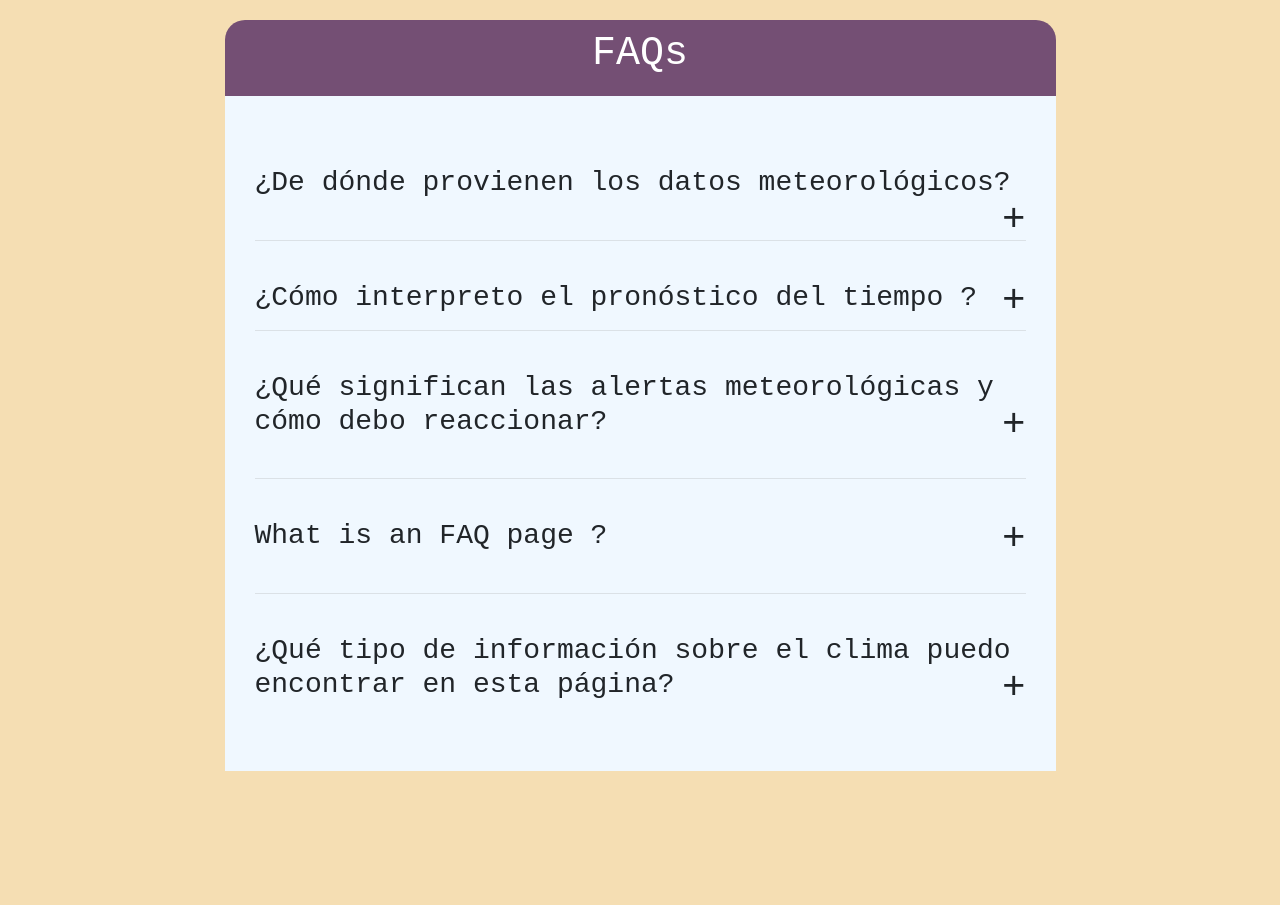
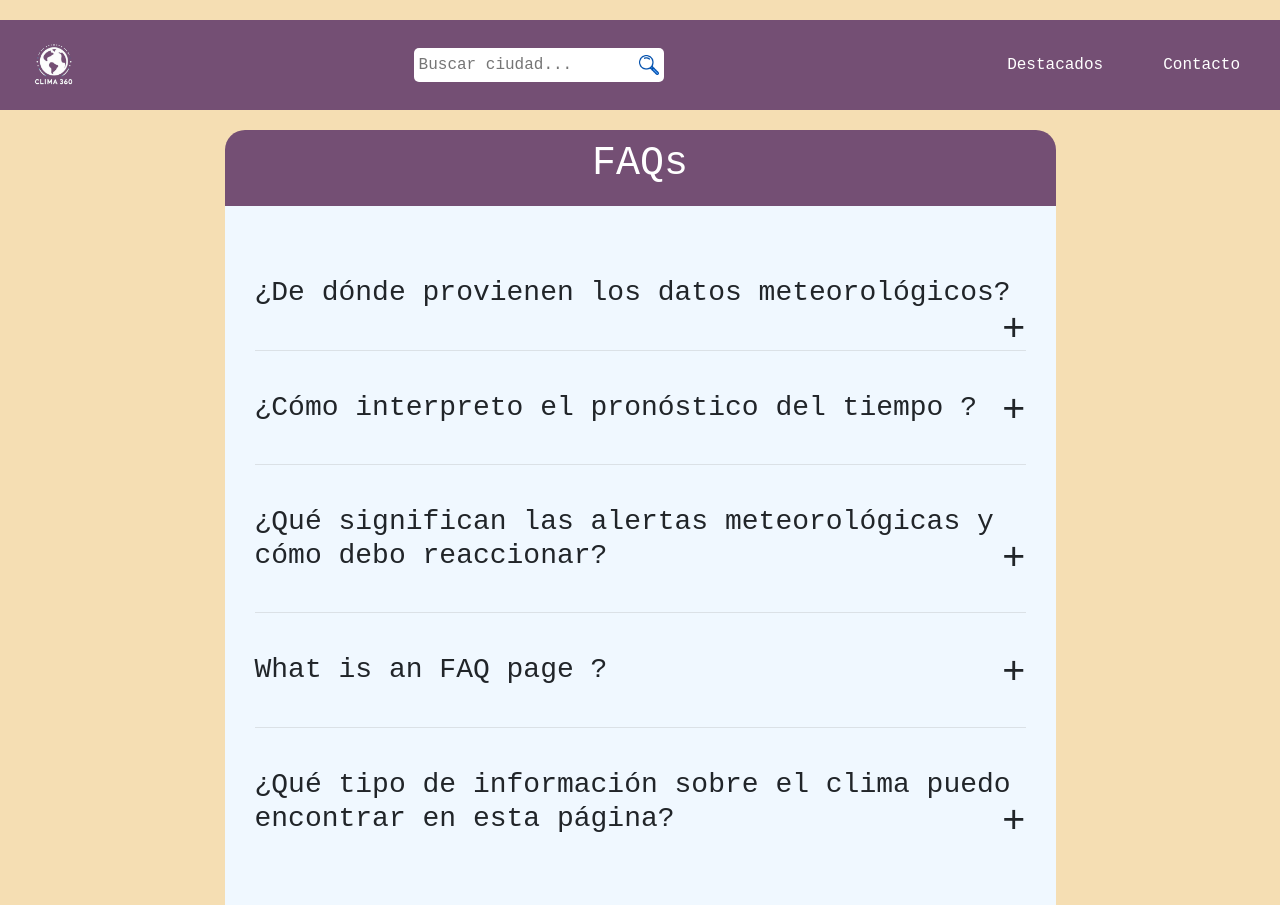
Before and after one commit to irickgs/app1, a plain HTML site: page FAQ.html in a window 1280 px wide. Before the commit the page ends 800 px from the top, so only its background shows below. Drawn offline with nearby package versions, Linux system fonts and the light colour scheme.

Commit message:
FAQ
creada la barra de menu en FAQ

```diff
--- a/FAQ.html
+++ b/FAQ.html
@@ -6,12 +6,13 @@
     <link rel="stylesheet" href="https://cdnjs.cloudflare.com/ajax/libs/twitter-bootstrap/5.1.3/css/bootstrap.min.css">
     <script type="text/javascript" src="https://cdnjs.cloudflare.com/ajax/libs/jquery/3.6.0/jquery.min.js"></script>
     <style type="text/css">
-      body{
+        body {
             background: wheat;
             padding-top: 20px;
             font-family: monospace;
         }
-      .header{
+
+        .header {
             border-radius: 20px 20px 0px 0px;
             padding: 10px 0px;
             background: rgb(116, 79, 116);
@@ -21,34 +22,112 @@
             align-content: center;
             justify-content: center;
         }
-      .faq-item{
+
+        .faq-item {
             margin-bottom: 40px;
             margin-top: 40px;
         }
-      .faq-body{
+
+        .faq-body {
             display: none;
             margin-top: 30px;
         }
-      .faq-wrapper{
+
+        .faq-wrapper {
             width: 75%;
             margin: 0 auto;
         }
-      .faq-inner{
+
+        .faq-inner {
             padding: 30px;
             background: aliceblue;
         }
-      .faq-plus{
+
+        .faq-plus {
             float: right;
             font-size: 1.4em;
             line-height: 1em;
             cursor: pointer;
         }
-      hr{
+
+        hr {
             background-color: #9b9b9b;
+        }
+
+        nav {
+            background-color: rgb(116, 79, 116);
+            padding: 10px 20px;
+            display: flex;
+            justify-content: space-between;
+            align-items: center;
+            margin-bottom: 20px;
+        }
+
+        nav ul {
+            list-style-type: none;
+            margin: 0;
+            padding: 0;
+            display: flex;
+            gap: 20px;
+        }
+
+        nav ul li {
+            display: inline-block;
+        }
+
+        nav ul li a {
+            color: white;
+            text-decoration: none;
+            padding: 10px 20px;
+        }
+
+        nav ul li a:hover {
+            background-color: rgba(255, 255, 255, 0.2);
+        }
+
+        .search-box {
+            display: flex;
+            align-items: center;
+        }
+
+        .search-box input {
+            padding: 5px;
+            border-radius: 5px 0 0 5px;
+            border: none;
+        }
+
+        .search-box button {
+            padding: 5px;
+            border: none;
+            background-color: white;
+            border-radius: 0 5px 5px 0;
+            cursor: pointer;
+        }
+
+        .search-box button img {
+            width: 20px;
+            height: 20px;
+        }
+
+        .logo {
+            height: 70px;
         }
     </style>
 </head>
 <body>
+    <nav>
+        <a href="./index.html">
+            <img src="./imagenes/logos/clima2_prev_ui.png" alt="Logo" class="logo">
+        </a>
+        <div class="search-box">
+            <input type="text" placeholder="Buscar ciudad...">
+            <button type="submit"><img src="./imagenes/lupa.png" alt="Search"></button>
+        </div>
+        <ul>
+            <li><a href="/index.html">Destacados</a></li>
+            <li><a href="/contacto.html">Contacto</a></li>
+        </ul>
+    </nav>
     <div class="container">
         <div class="row">
             <div class="faq-wrapper">
@@ -73,6 +152,7 @@
                         </h3>
                         <div class="faq-body">
                             El pronóstico del tiempo incluye la temperatura esperada, la probabilidad de precipitaciones, la velocidad y dirección del viento, y otras variables como la humedad y la presión atmosférica. Puedes encontrar una guía detallada sobre cómo leer el pronóstico en nuestra sección de ayuda.
+                        </div>
                     </div>
                     <hr>
                     <div class="faq-item">
@@ -109,7 +189,7 @@
         </div>
     </div>
     <script type="text/javascript">
-      $(".faq-plus").on('click',function(){
+        $(".faq-plus").on('click', function () {
             $(this).parent().parent().find('.faq-body').slideToggle();
         });
     </script>
--- a/estilos/styles.css
+++ b/estilos/styles.css
@@ -17,7 +17,7 @@
 }
 
 .logo {
-  width: 150px;  /* Ajusta el ancho del logo según sea necesario */
+  width: 50px;  /* Ajusta el ancho del logo según sea necesario */
   height: auto; /* Mantén la proporción de la imagen */
 }
 
```
Lines whose indentation alone changed are shown as unchanged.
